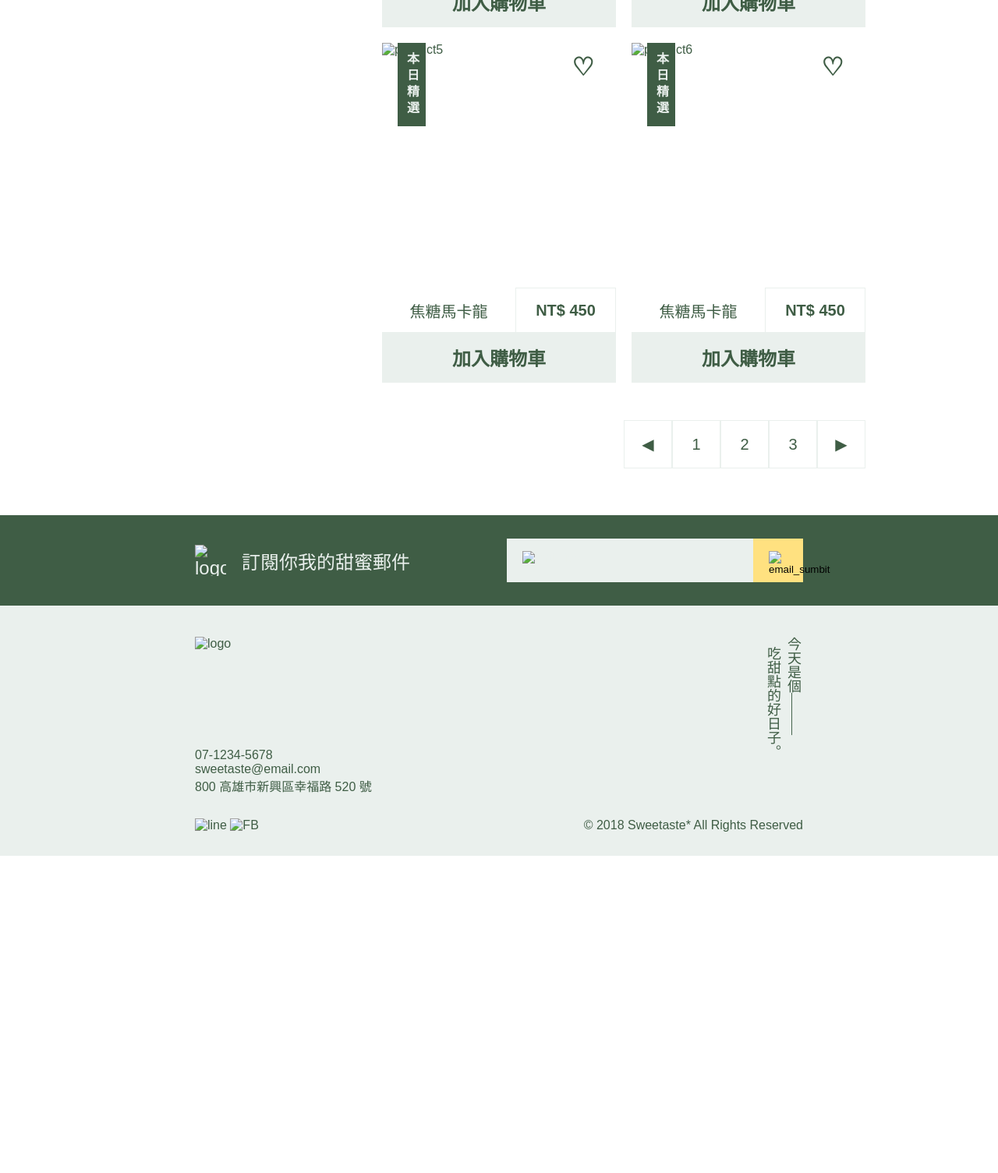
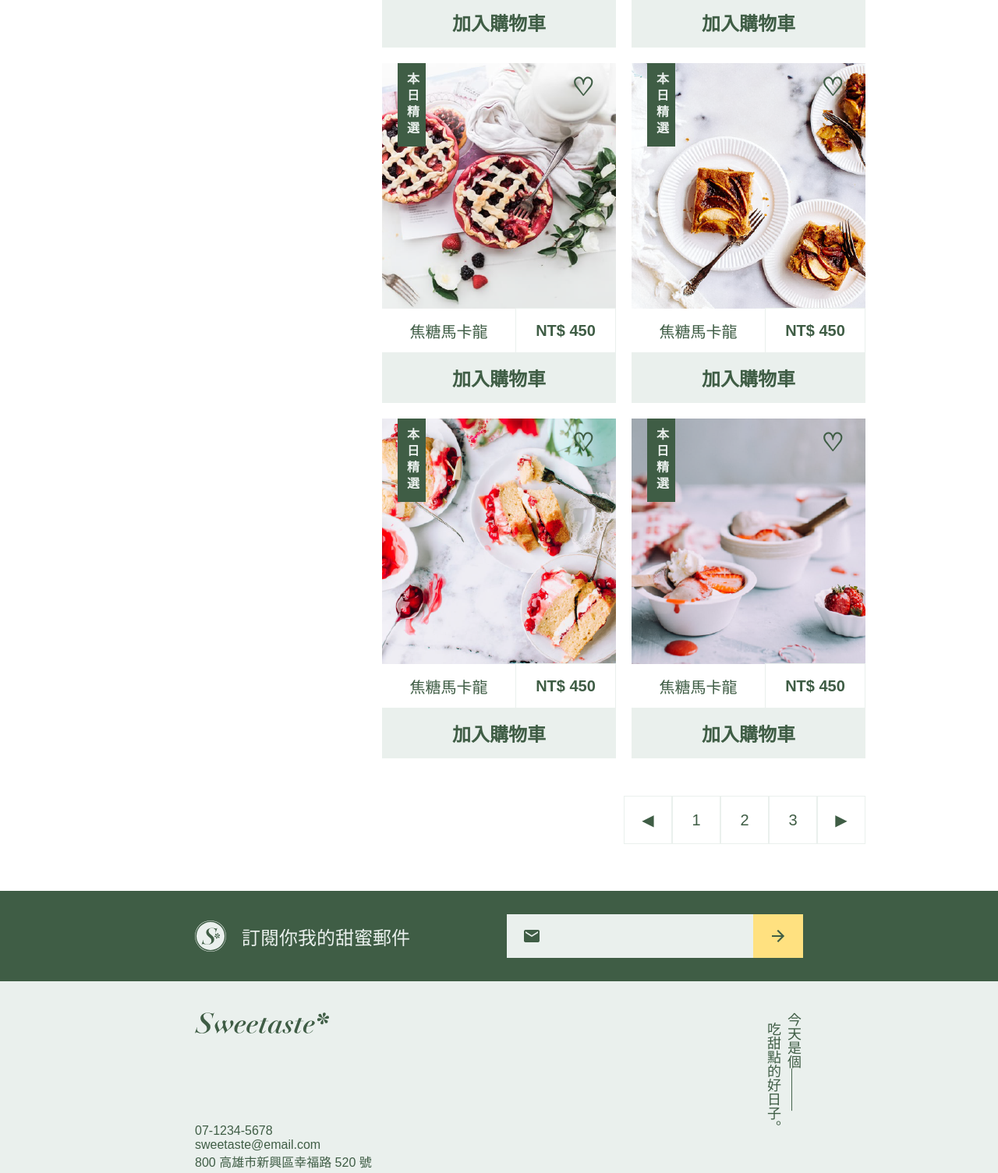
Before and after one commit to star82620/dessert-store, a plain HTML site: page index.html in a window 1280 px wide. Shown: the part 1035-2540 px from the top of the page at 78% size. Before the commit the page ends 2133 px from the top, so only its background shows below. Drawn offline with Linux system fonts and the light colour scheme.

Commit message:
fix/img src path

```diff
--- a/index.html
+++ b/index.html
@@ -12,19 +12,19 @@
 <body>
     <div class="wrapper">
         <div class="header w-940 margin-0auto">
-            <img class="logo" src="/image/" alt="logo">
+            <img class="logo" src="/image/logo-all-dark.svg" alt="logo">
             <div class="nav">
                 <a href="">首頁</a>
                 <a href="">甜點</a>
                 <a href="">登入</a>
                 <a href="">
-                    <img class="cart" src="/image//shopping_cart.png" alt="shopping_cart">
+                    <img class="cart" src="/image/shopping_cart.png" alt="shopping_cart">
                 </a>
             </div>
         </div>
         <div class="banner w-940 margin-0auto">
             <a href="#">
-                <img src="/image//banner.png" alt="banner">
+                <img src="/image/banner.png" alt="banner">
             </a>
         </div>
         <div class="content w-940 margin-0auto">
@@ -57,7 +57,7 @@
             </div>
             <div class="products">
                 <div class="product_card">
-                    <img src="/image//p-1.png" alt="product1">
+                    <img src="/image/p-1.png" alt="product1">
                     <div class="product_tag">
                             本日精選
                     </div>
@@ -69,7 +69,7 @@
                     <button class="product_cart">加入購物車</button>
                 </div>
                 <div class="product_card">
-                    <img src="/image//p-2.png" alt="product2">
+                    <img src="/image/p-2.png" alt="product2">
                     <div class="product_tag">
                             本日精選
                     </div>
@@ -81,7 +81,7 @@
                     <button class="product_cart">加入購物車</button>
                 </div>
                 <div class="product_card">
-                    <img src="/image//p-3.png" alt="product3">
+                    <img src="/image/p-3.png" alt="product3">
                     <div class="product_tag">
                             本日精選
                     </div>
@@ -93,7 +93,7 @@
                     <button class="product_cart">加入購物車</button>
                 </div>
                 <div class="product_card">
-                    <img src="/image//p-4.png" alt="product4">
+                    <img src="/image/p-4.png" alt="product4">
                     <div class="product_tag">
                             本日精選
                     </div>
@@ -105,7 +105,7 @@
                     <button class="product_cart">加入購物車</button>
                 </div>
                 <div class="product_card">
-                    <img src="/image//p-5.png" alt="product5">
+                    <img src="/image/p-5.png" alt="product5">
                     <div class="product_tag">
                             本日精選
                     </div>
@@ -117,7 +117,7 @@
                     <button class="product_cart">加入購物車</button>
                 </div>
                 <div class="product_card">
-                    <img src="/image//p-6.png" alt="product6">
+                    <img src="/image/p-6.png" alt="product6">
                     <div class="product_tag">
                             本日精選
                     </div>
@@ -137,15 +137,15 @@
             <div class="footer_email_bg">
                 <div class="email w-780">
                     <div class="footer_email_slogan">
-                        <img src="/image//logo-light.svg" alt="logo">
+                        <img src="/image/logo-light.svg" alt="logo">
                         訂閱你我的甜蜜郵件
                     </div>
                     <div class="footer_email_input">
                         <div>
-                            <img src="/image//mail-24px.png" alt="mail_icon">
+                            <img src="/image/mail-24px.png" alt="mail_icon">
                             <input type="text" name="email_address" id="email_address">
                             <button class="email_sumbit">
-                                <img src="/image//arrow_forward-24px.png" alt="email_sumbit">
+                                <img src="/image/arrow_forward-24px.png" alt="email_sumbit">
                             </button>
                         </div>
                     </div>
@@ -155,7 +155,7 @@
                 <div class="info_wrapper w-780">
                     <div class="info w-780">
                         <div class="info_left">
-                            <img src="/image//logotype-sm-dark.svg" alt="logo">
+                            <img src="/image/logotype-sm-dark.svg" alt="logo">
                             <span>07-1234-5678<br>
                                 sweetaste@email.com<br>
                                 800 高雄市新興區幸福路 520 號
@@ -171,8 +171,8 @@
                 </div>
                 <div class="copyright w-780">
                     <div class="copyright_left">
-                        <img src="/image//ic-line@.svg" alt="line">
-                        <img src="/image//ic-facebook.svg" alt="FB">
+                        <img src="/image/ic-line@.svg" alt="line">
+                        <img src="/image/ic-facebook.svg" alt="FB">
                     </div>
                     <div class="copyright_right">
                         © 2018 Sweetaste* All Rights Reserved
```
